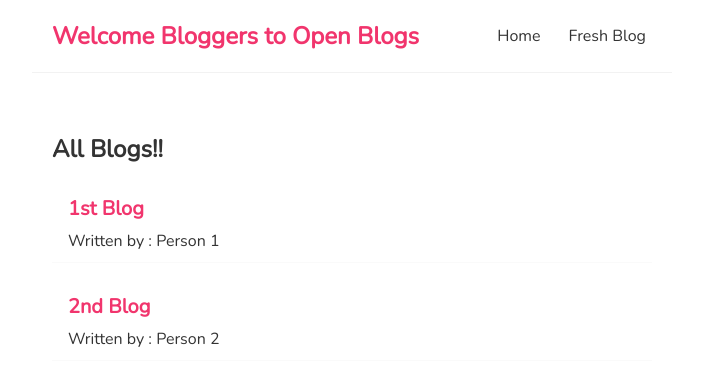
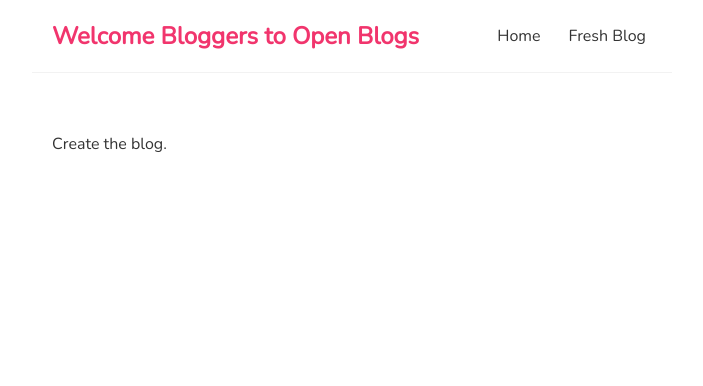
Before and after one commit to shyam7211/react-open-blog, a React (Create React App) app: page /create in a window 1280 px wide. Shown: the top 386 px of the page, without its empty margins (288-991 px from the left). Built offline with nearby package versions, Linux system fonts and the light colour scheme; data requests are answered from the project's data file.

Commit message:
Created Create.js component and added routes.

```diff
--- a/package.json
+++ b/package.json
@@ -8,6 +8,7 @@
     "@testing-library/user-event": "^13.5.0",
     "react": "^18.2.0",
     "react-dom": "^18.2.0",
+    "react-router-dom": "^6.14.2",
     "react-scripts": "5.0.1",
     "web-vitals": "^2.1.4"
   },
--- a/src/App.js
+++ b/src/App.js
@@ -1,14 +1,25 @@
+import Create from './components/Create';
+import Home from './components/Home';
 import NavBar from './components/NavBar';
-import Home from './components/Home';
+import {
+  BrowserRouter as Router,
+  Routes,
+  Route,
+} from "react-router-dom";
 
 function App() {
   return (
-    <div className="App">
-      <NavBar />
-      <div className="content">
-        <Home />
+    <Router>
+      <div className="App">
+        <NavBar />
+        <div className="content">
+          <Routes>
+            <Route exact path='/' element={<Home />} />
+            <Route exact path='/create' element={<Create />} />
+          </Routes>
+        </div>
       </div>
-    </div>
+    </Router>
   );
 }
 
--- /dev/null
+++ b/src/components/Create.js
@@ -0,0 +1,9 @@
+const Create = () => {
+    return (
+        <div className="create">
+            Create the blog.
+        </div>
+     );
+}
+
+export default Create;
```
Also changed, not shown: 1 other file (tests, documents, lock files or other folders).
